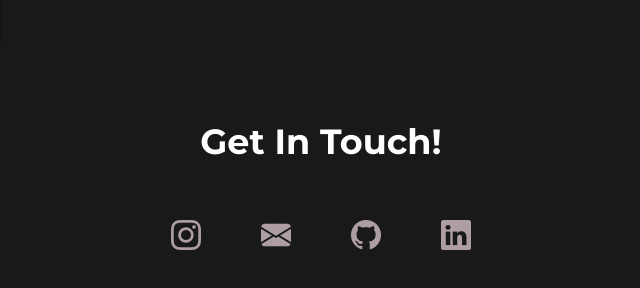
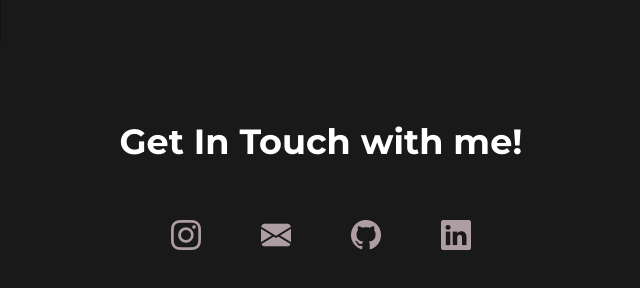
Before and after one commit to aaru2599/PortFolio, a website: page index.html in a window 1280 px wide. Shown: the part 2701-2989 px from the top of the page, without its empty margins (319-959 px from the left). Drawn offline with nearby package versions, Linux system fonts and the light colour scheme.

Commit message:
new commit

```diff
--- a/index.html
+++ b/index.html
@@ -126,7 +126,7 @@
 
     <div class="contact-me" id="contact">
         <div class="contact">
-            <h3>Get In Touch!</h3>
+            <h3>Get In Touch with me!</h3>
             <div class="icons">
                 <li><a href="https://www.instagram.com/aaru__2599" class="bi bi-instagram"></a></li>
                 <li><a href="mailto:arvindmandre259@gmail.com'" class="bi bi-envelope-fill"></a></li>
```
